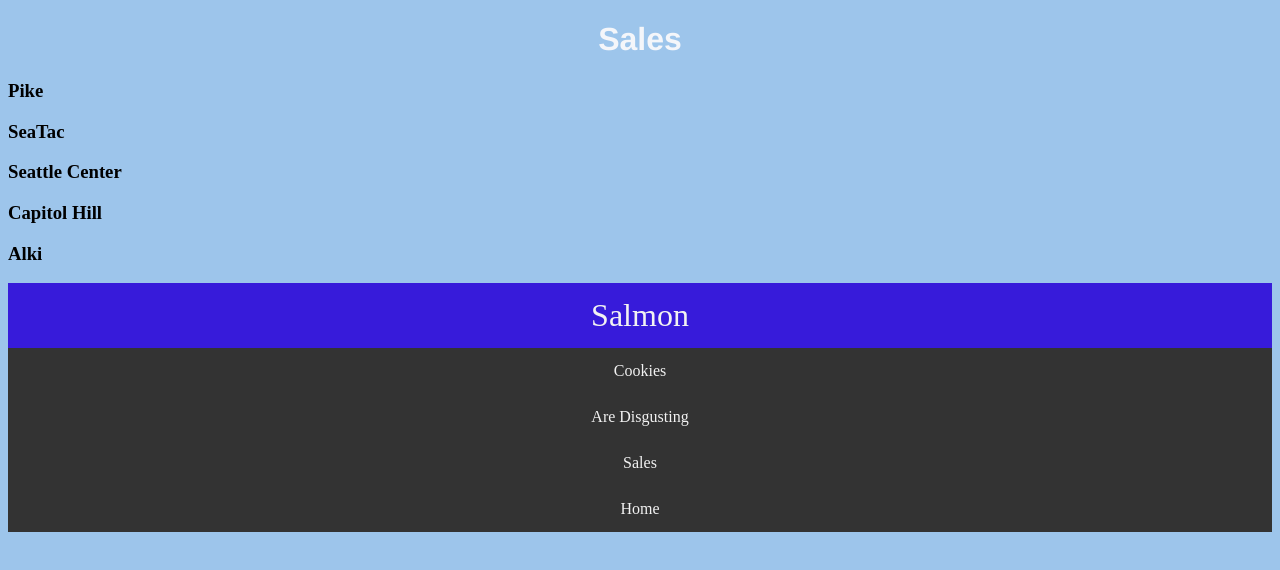
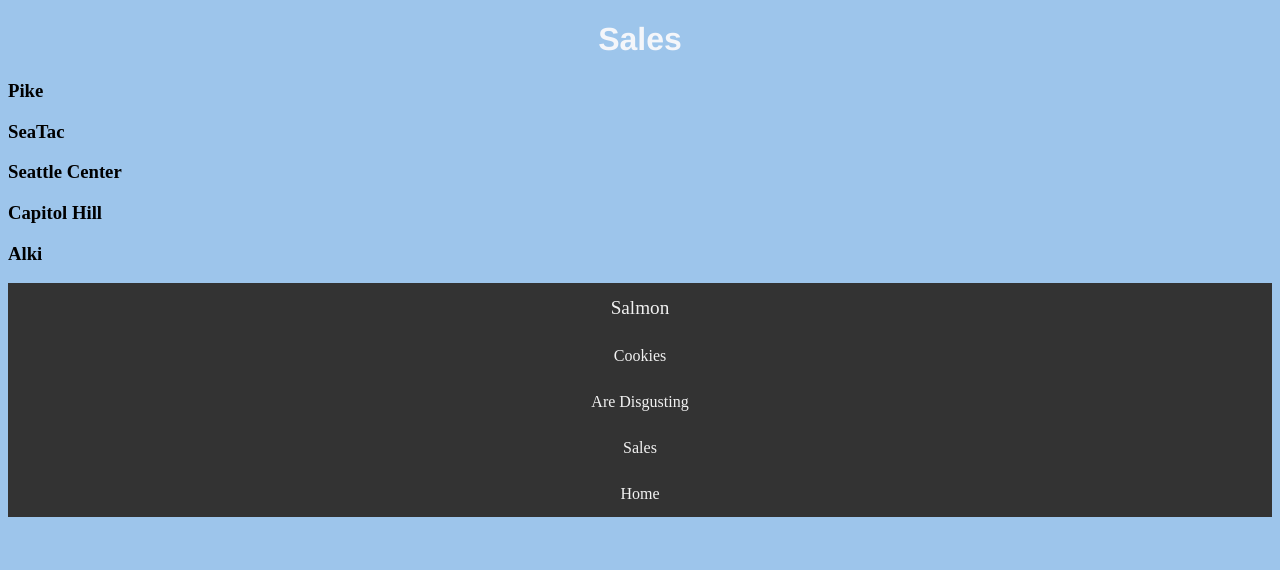
Before and after one commit to scottbisese/cookie-stand, a plain HTML site: page sales.html in a window 1280 px wide. In both pictures the pointer is over the link "Salmon". Drawn offline with Linux system fonts and the light colour scheme.

Commit message:
Add files

```diff
--- a/css/style.css
+++ b/css/style.css
@@ -40,13 +40,16 @@ h2 {
     padding-top: 60px;
   }
 
-  a:hover, a.ex1:active {
-    background-color: rgb(55, 27, 218);
+  a:hover{
+    background-color: (red);
     font-family: Futura, monotype;
     color: blueviolet;
-    font-weight: 100;
-    font-size: 200%;
+    font-weight:150;
+    font-size: 120%;
   }
 
+a:hover {
+    color: green;
+}
 
   /* found this navbar code on google in first few results*/
--- a/js/app.js
+++ b/js/app.js
@@ -1,4 +1,6 @@
 "use strict";
+//hour array
+var hours=['6am', '7am', '8am', '9am', '10am', '11am', '12pm', '1pm', '2pm', '3pm', '4pm', '5pm', '6pm', '7pm', '8pm'];
 
 var Pike={
     minCust: 23,
@@ -66,7 +68,7 @@ var Alki={
     avgCooks: 4.6,
     hourArray: [],
     numCust: function(){
-        return (math.random()*(Alki.maxCust-Alki.minCust) + Alki.minCust);
+        return math.ceil(math.random()*(Alki.maxCust-Alki.minCust + 1) + Alki.minCust);
     },
     cooksPurchased: function(){
         for(var i=0; i<15; i++){
@@ -89,3 +91,5 @@ function simulate() {
 
 simulate();
 console.log(Pike);
+
+//had some help from Rebel Flesh, but i typed it all out and changed values. Still.. it didn't work.. but I have run out of time.
```
Also changed, not shown: index.html (+1 -4 lines).
